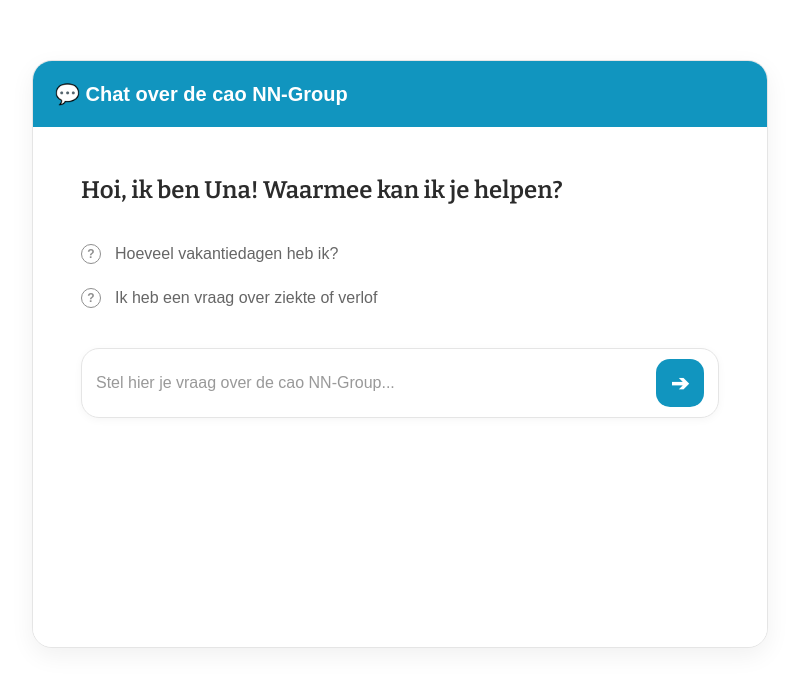
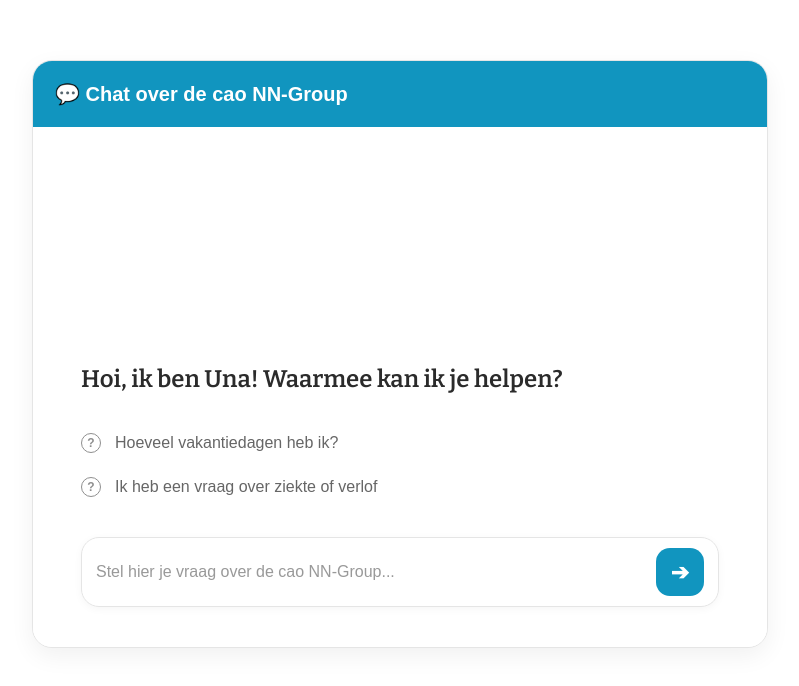
Before and after one commit to mailzenderunie/chatbot-cao-nn-group-agent-sdk, a Next.js app: page / in a window 1280 px wide. Shown: the part 104-790 px from the top of the page, without its empty margins (240-1039 px from the left). Built offline with nearby package versions, Linux system fonts and the light colour scheme.

Commit message:
Update SimpleChat.tsx

```diff
--- a/components/SimpleChat.tsx
+++ b/components/SimpleChat.tsx
@@ -236,7 +236,7 @@
     background: "#ffffff",
     display: "flex",
     flexDirection: "column",
-    justifyContent: "flex-start",
+    justifyContent: messages.length === 0 ? "flex-end" : "flex-start",
   }}
 >
         {messages.length > 0 && (
```
